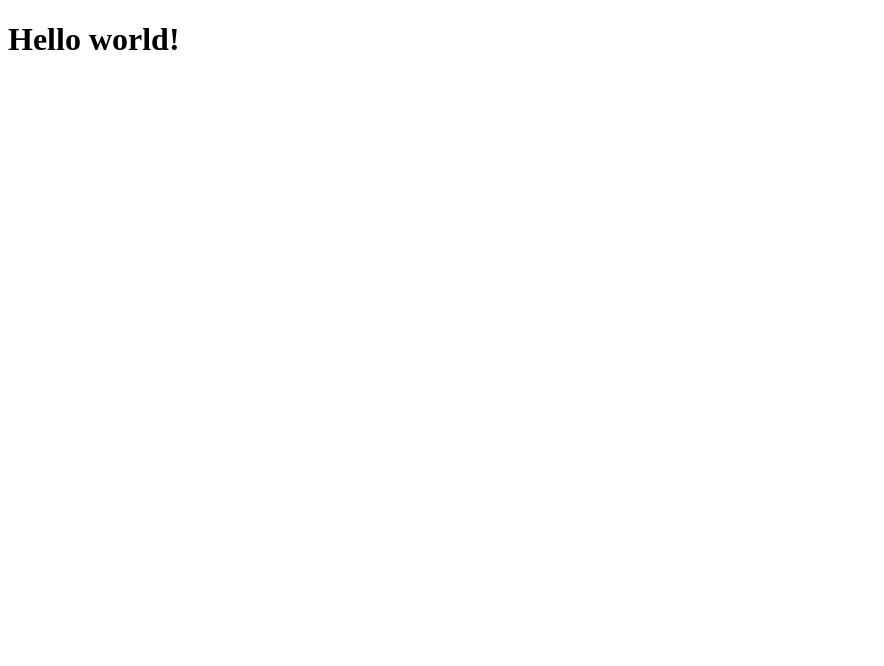
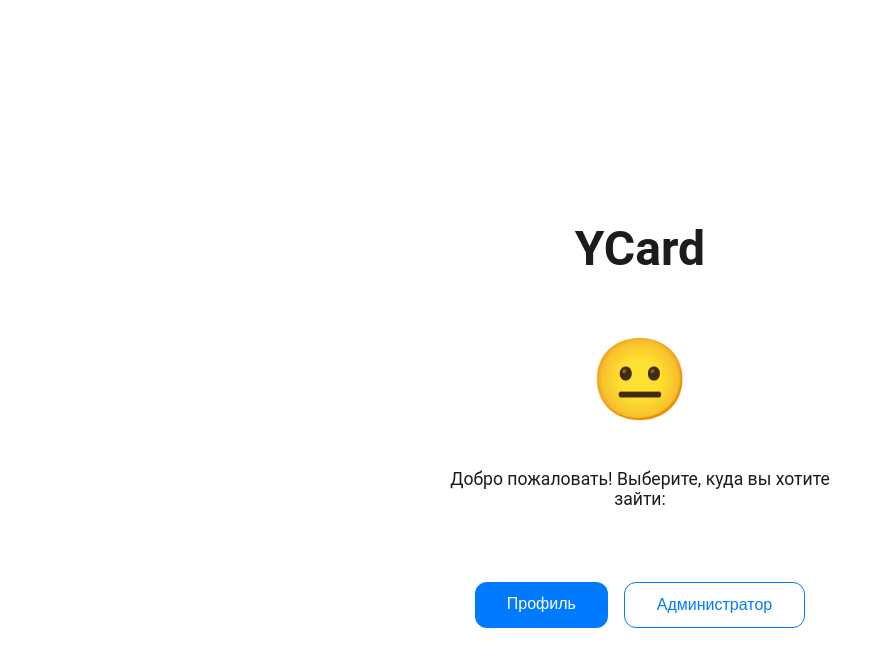
Before and after one commit to WenderOk/Ecapps, a React (Vite) app in the folder frontend/: page / in a window 1280 px wide. Shown: the top 666 px of the page, without its empty margins (0-884 px from the left). Built offline with nearby package versions, Linux system fonts and the light colour scheme.

Commit message:
feat: added WelcomePage component

```diff
--- a/frontend/src/App.tsx
+++ b/frontend/src/App.tsx
@@ -1,7 +1,10 @@
+import "./styles/_base.scss";
+import WelcomePage from "./components/layout/WelcomePage/WelcomePage.tsx";
+
 export default function App () {
     return (
         <>
-            <h1>Hello world!</h1>
+            <WelcomePage />
         </>
     )
 }
--- /dev/null
+++ b/frontend/src/components/layout/WelcomePage/WelcomePage.scss
@@ -0,0 +1,33 @@
+@use "../../../styles/mixins" as *;
+@use "../../../styles/colors" as *;
+
+.WelcomePage {
+  @include flexProps;
+  flex-direction: column;
+  height: 100vh;
+  color: $color-text-dark;
+  text-align: center;
+  gap: 1.5rem;
+  padding: 0 1rem;
+
+  &__title {
+    font-size: 3rem;
+    font-weight: 700;
+  }
+
+  &__logo {
+    @include flexProps;
+    font-size: 5rem;
+  }
+
+  &__subtitle {
+    font-size: 1.1rem;
+    max-width: 400px;
+  }
+
+  &__buttons {
+    display: flex;
+    gap: 1rem;
+    margin-top: 1rem;
+  }
+}
--- /dev/null
+++ b/frontend/src/components/layout/WelcomePage/WelcomePage.tsx
@@ -0,0 +1,20 @@
+import "./WelcomePage.scss";
+import Button from "../../ui/Button/Button.tsx";
+
+const WelcomePage = () => {
+    return (
+        <div className="WelcomePage">
+            <h1 className="WelcomePage__title">YCard</h1>
+            <div className="WelcomePage__logo">😐</div>
+            <p className="WelcomePage__subtitle">
+                Добро пожаловать! Выберите, куда вы хотите зайти:
+            </p>
+            <div className="WelcomePage__buttons">
+                <Button title="Профиль" background="primary"/>
+                <Button title="Администратор" background="secondary"/>
+            </div>
+        </div>
+    );
+};
+
+export default WelcomePage;
```
